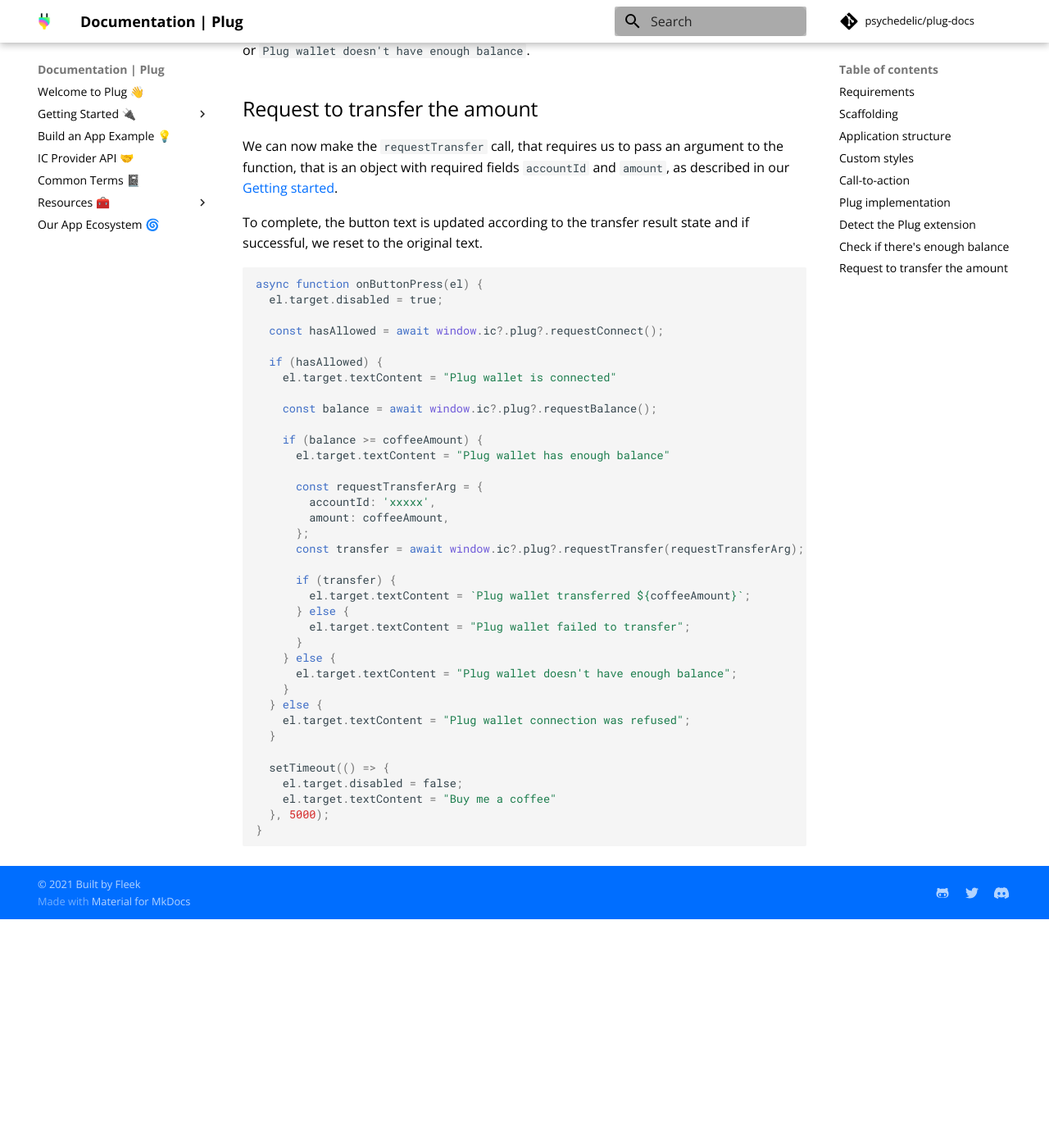
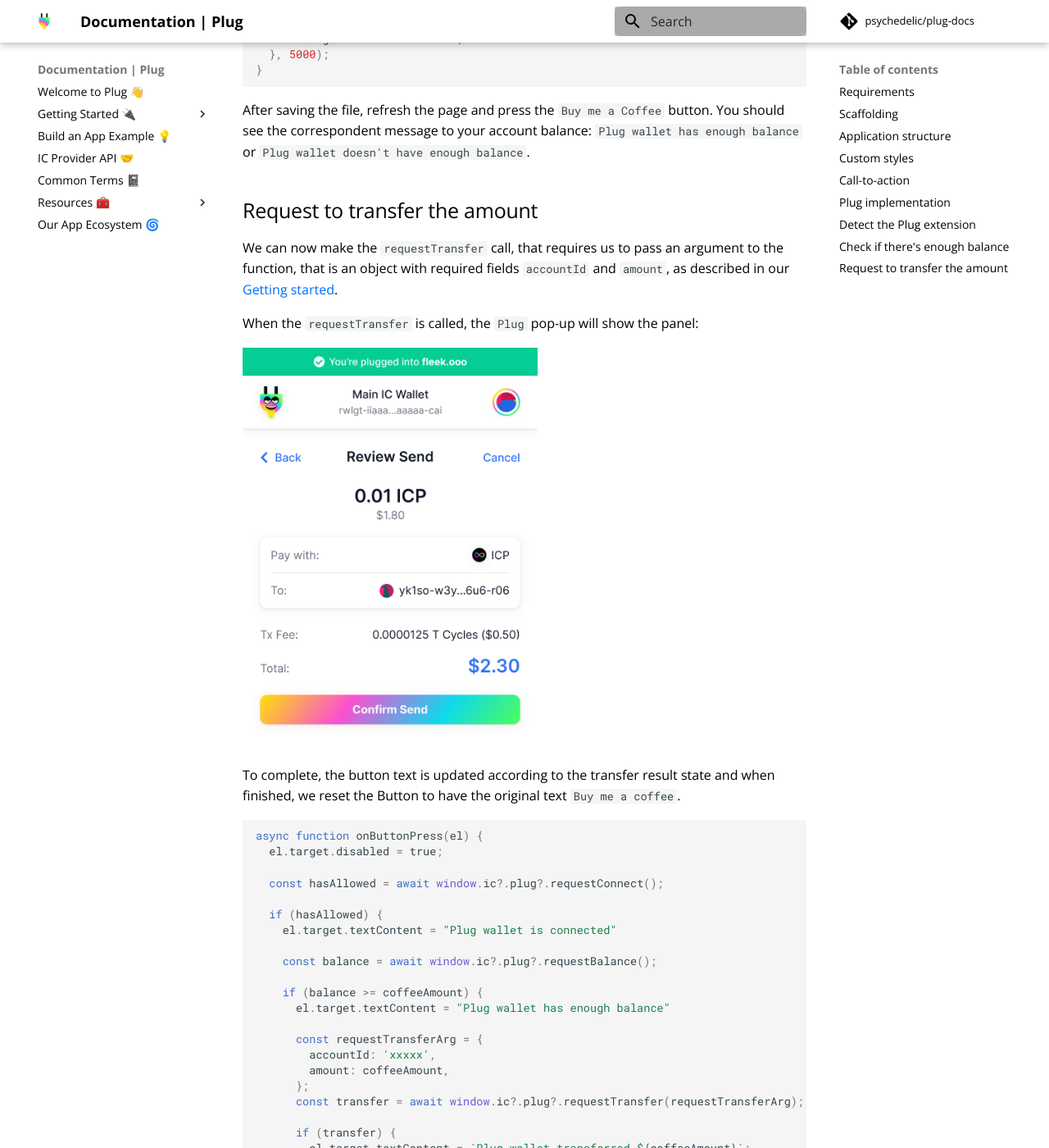
Before and after one commit to Psychedelic/plug-docs, an MkDocs documentation site: the page built from docs/getting-started/build-app-example.md, in a window 1280 px wide and 1400 px high, scrolled down 7135 px. Shown: the whole window at 82% size. Built offline with MkDocs 1.6.1 and Material for MkDocs 9.7.7, drawn with Linux system fonts in a browser that asks for light colours; comment, search, counter and statistics services are not loaded; before the commit the page ends 8256 px from its top, so only the background shows below that.

Commit message:
docs: ✏️  add missing img for state change; add new request transfer img and text

````diff
--- a/docs/getting-started/build-app-example.md
+++ b/docs/getting-started/build-app-example.md
@@ -261,6 +261,8 @@
 
 We also change the button text in each state change.
 
+![](imgs/buy-me-coffee-button-state-change.gif){: style="max-width:480px"}
+
 ```js
 async function onButtonPress() {
   el.target.disabled = true;
@@ -293,7 +295,11 @@
 
 We can now make the `requestTransfer` call, that requires us to pass an argument to the function, that is an object with required fields `accountId` and `amount`, as described in our [Getting started](/getting-started).
 
-To complete, the button text is updated according to the transfer result state and if successful, we reset to the original text.
+When the `requestTransfer` is called, the `Plug` pop-up will show the panel:
+
+![](imgs/plug-request-transfer.png){: style="max-width:360px"}
+
+To complete, the button text is updated according to the transfer result state and when finished, we reset the Button to have the original text `Buy me a coffee`.
 
 ```js
 async function onButtonPress(el) {
````
Also changed, not shown: docs/getting-started/imgs/buy-me-coffee-button-state-change.gif (added), docs/getting-started/imgs/plug-request-transfer.png (added).
